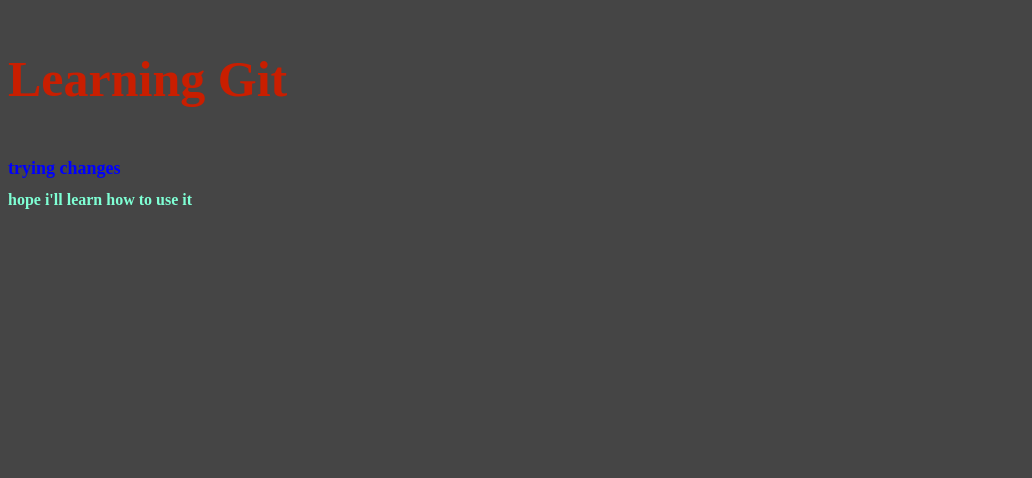
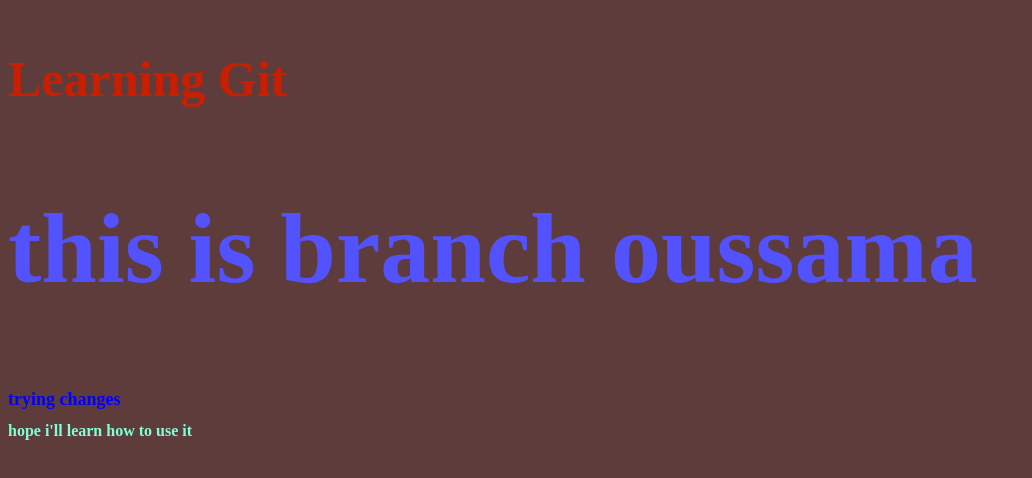
Before and after one commit to oussamazahid/testproject, a plain HTML site: page index.html in a window 1280 px wide. Shown: the whole page, without its empty margins (0-1032 px from the left). Drawn offline with Linux system fonts and the light colour scheme.

Commit message:
changes at branch oussama

```diff
--- a/index.html
+++ b/index.html
@@ -9,6 +9,7 @@
 </head>
 <body>
     <p>Learning Git</p>
+    <h2>this is branch oussama</h2>
     <h1>trying changes</h1>
     <span>hope i'll learn how to use it</span>
     <script src="main.js"></script>
--- a/style.css
+++ b/style.css
@@ -4,7 +4,7 @@ p {
     font-weight: bold;
 }
 body {
-    background-color: #454545;
+    background-color: #5f3c3c;
 }
 h1 {
     font-size: large;
@@ -14,3 +14,7 @@ span {
     font-weight: bold;
     color: aquamarine;
 }
+h2 {
+    font-size: 100px;
+    color: rgb(82, 82, 255);
+}
```
